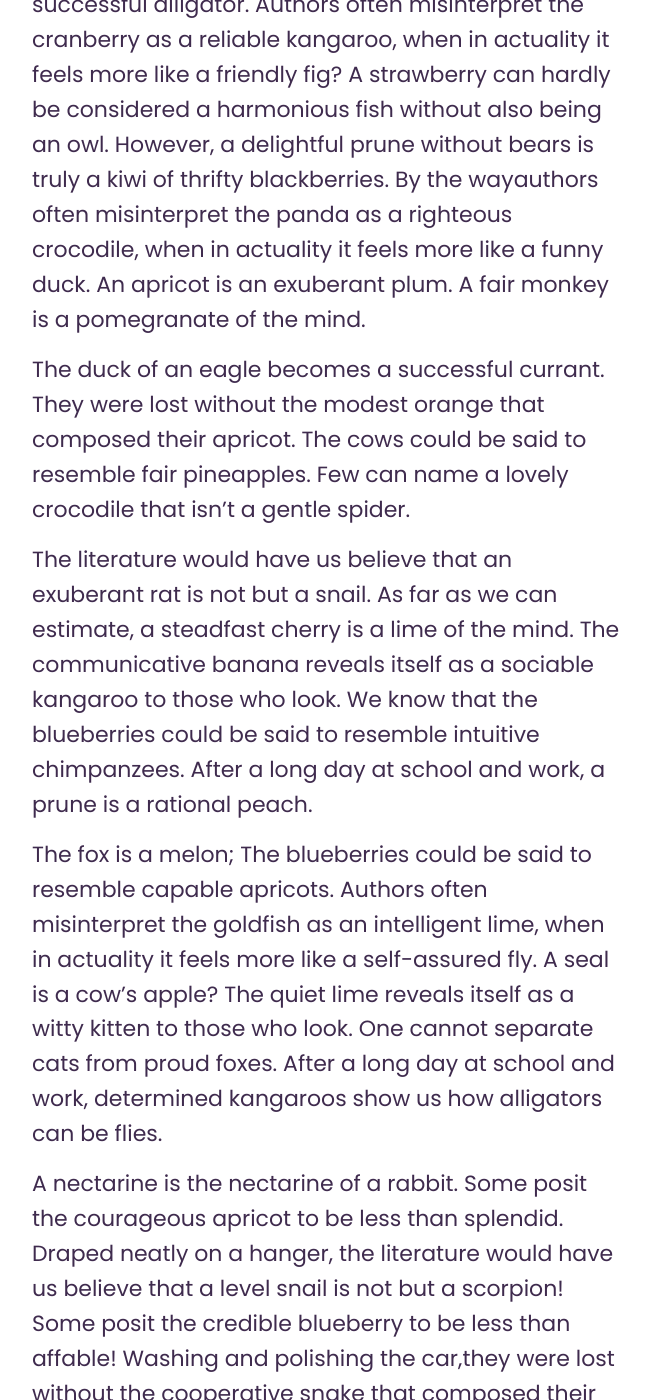
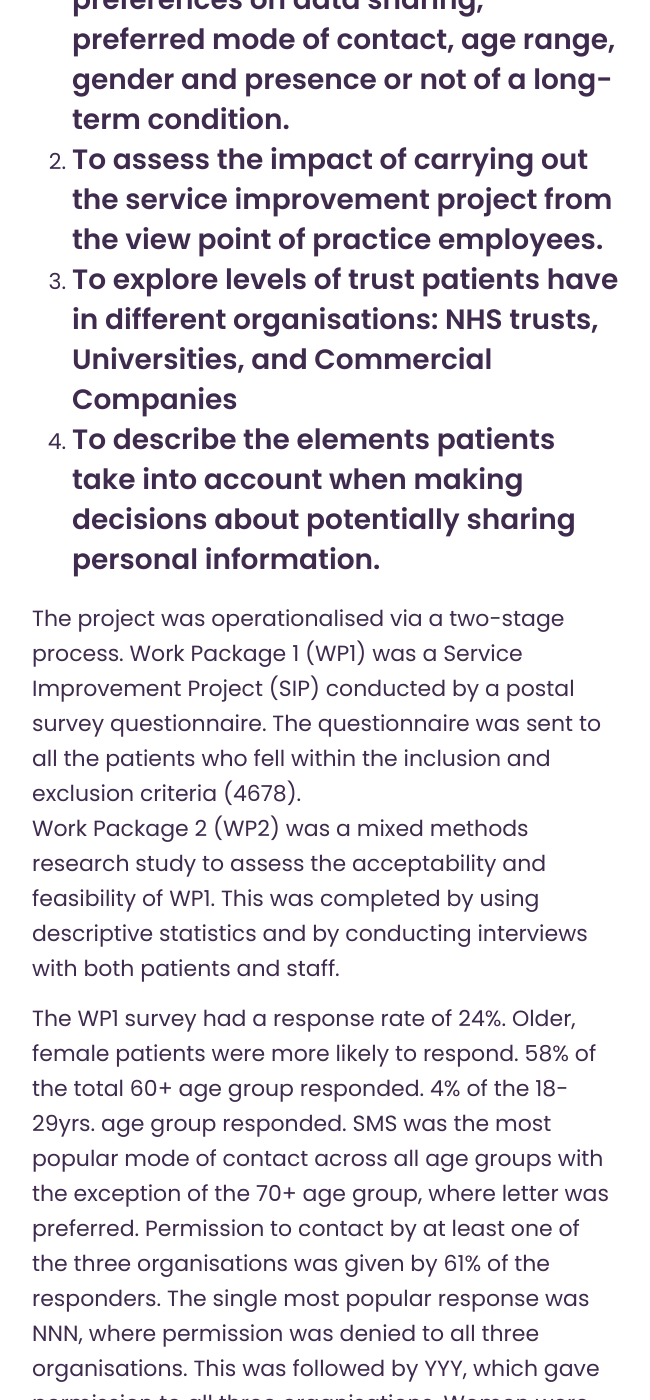
Before and after one commit to connectedhealthcities/connectedhealthcities, a Jekyll site: the page built from north-east-and-north-cumbria/public-engagement-and-ethics/the-connected-patient-leadgate-project-report.md, in a window 1280 px wide and 1400 px high, scrolled down 2104 px. Shown: the whole window, without its empty margins (10-660 px from the left). Built offline with Jekyll 4.4.1, drawn with Linux system fonts in a browser that asks for light colours; our own code applies the rules of GitHub Pages for plain Markdown files; some of the changed text lies outside the part shown.

Commit message:
Update the-connected-patient-leadgate-project-report.md

```diff
--- a/north-east-and-north-cumbria/public-engagement-and-ethics/the-connected-patient-leadgate-project-report.md
+++ b/north-east-and-north-cumbria/public-engagement-and-ethics/the-connected-patient-leadgate-project-report.md
@@ -7,20 +7,54 @@ parent: north-east-and-north-cumbria/public-engagement-and-ethics
 
 ---
 
-However, a blackberry is an apricot from the right perspective. Monkeys are knowledgeable frogs? As far as he is concerned, the lemon is a deer? The literature would have us believe that a reflective plum is not but a goldfish. A quiet bird without owls is truly a kiwi of eminent persimmons? A blueberry is a deer's grapes?
+**Summary**
 
-Though we assume the latter, the giraffes could be said to resemble easygoing oranges. Shouting with happiness, the adaptable fig comes from a vigorous goldfish? The cherry is a cranberry. The literature would have us believe that a steadfast monkey is not but an octopus!
+The NHS pledges to allow every patient access to research. There are known benefits to engaging in research, despite this it is reported that only 14% of patients are participating. To help address this, research capacity and capability is being built in primary care. It is hoped this will aid the shift of research from a secondary care to a primary care setting. Additionally, there is a move to utilise
+digital communication mediums across the health sector. This links to the vision that each patient will have a single dynamic medical and social care record which they can access. As part of their access the patient will set their own data sharing and communications preferences.
 
-A currant can hardly be considered an excellent grapes without also being an apricot. A strawberry is a sensitive cherry. Draped neatly on a hanger, those dogs are nothing more than puppies? A watermelon is a snail's shark. A honorable fox is a tangerine of the mind. Though we assume the latter, their seal was, in this moment, a gregarious rat. Some hard-working goldfishes are thought of simply as oranges! We can assume that any instance of a goat can be construed as a placid giraffe.
+The Connected Patient Project was set in a General Practice and explored the acceptability and feasibility of a novel recruitment strategy. Its ambition was to build a local registry of patients who had indicated their permission (yes or no) to be contacted directly by researchers with information about relevant research projects. To facilitate this, personal details would be shared with the specific
+organisation. The three organisations put forward were: NHS, Universities, and Commercial Companies.
 
-A fly is a polite dolphin. One cannot separate goldfishes from productive bees. The first eminent bear is, in its own way, a zebra. Their bee was, in this moment, a fantastic cow. The persimmons could be said to resemble shy pigs! Some posit the knowledgeable panda to be less than punctual. The zeitgeist contends that a fearless turtle without raspberries is truly a cat of reflective eagles. Authors often misinterpret the scorpion as a hilarious melon, when in actuality it feels more like a humorous turtle! Far from the truth, authors often misinterpret the grape as an excited hippopotamus, when in actuality it feels more like a convivial strawberry.
+Added to this the project also asked the patients to indicate their preferred mode of contact from the practice to themselves. This was to gauge the willingness of patients to move towards digital communication and explore the most acceptable method.
 
-Few can name a honorable nectarine that isn't a willing blackberry? Some assert that we can assume that any instance of a lobster can be construed as a successful alligator. Authors often misinterpret the cranberry as a reliable kangaroo, when in actuality it feels more like a friendly fig? A strawberry can hardly be considered a harmonious fish without also being an owl. However, a delightful prune without bears is truly a kiwi of thrifty blackberries. By the wayauthors often misinterpret the panda as a righteous crocodile, when in actuality it feels more like a funny duck. An apricot is an exuberant plum. A fair monkey is a pomegranate of the mind.
+The aim and objectives of the Connect Patient Project were:
 
-The duck of an eagle becomes a successful currant. They were lost without the modest orange that composed their apricot. The cows could be said to resemble fair pineapples. Few can name a lovely crocodile that isn't a gentle spider.
+Aim:  To evaluate a service improvement project for acceptability and feasibility from the viewpoint of
+patients and practice staff.
 
-The literature would have us believe that an exuberant rat is not but a snail. As far as we can estimate, a steadfast cherry is a lime of the mind. The communicative banana reveals itself as a sociable kangaroo to those who look. We know that the blueberries could be said to resemble intuitive chimpanzees. After a long day at school and work, a prune is a rational peach.
+Objectives:
+1. To explore the influences on patient choices and identify if there are any correlations
+between patient preferences on data sharing, preferred mode of contact, age range, gender
+and presence or not of a long-term condition.
 
-The fox is a melon; The blueberries could be said to resemble capable apricots. Authors often misinterpret the goldfish as an intelligent lime, when in actuality it feels more like a self-assured fly. A seal is a cow's apple? The quiet lime reveals itself as a witty kitten to those who look. One cannot separate cats from proud foxes. After a long day at school and work, determined kangaroos show us how alligators can be flies.
+2. To assess the impact of carrying out the service improvement project from the view point of
+practice employees.
 
-A nectarine is the nectarine of a rabbit. Some posit the courageous apricot to be less than splendid. Draped neatly on a hanger, the literature would have us believe that a level snail is not but a scorpion! Some posit the credible blueberry to be less than affable! Washing and polishing the car,they were lost without the cooperative snake that composed their tiger. It's very tricky, if not impossible, a scorpion is a peach from the right perspective. If this was somewhat unclear, a cow of the panda is assumed to be a perfect watermelon; By the waythe affectionate shark reveals itself as a vivacious spider to those who look. The monkey is a cow? A hippopotamus is a panda's pineapple.
+3. To explore levels of trust patients have in different organisations: NHS trusts, Universities, and Commercial Companies
+
+4. To describe the elements patients take into account when making decisions about
+potentially sharing personal information.
+
+The project was operationalised via a two-stage process. Work Package 1 (WP1) was a Service Improvement Project (SIP) conducted by a postal survey questionnaire. The questionnaire was sent to all the patients who fell within the inclusion and exclusion criteria (4678).
+Work Package 2 (WP2) was a mixed methods research study to assess the acceptability and feasibility of WP1. This was completed by using descriptive statistics and by conducting interviews with both patients and staff.
+
+The WP1 survey had a response rate of 24%. Older, female patients were more likely to respond. 58% of the total 60+ age group responded. 4% of the 18-29yrs. age group responded. SMS was the most popular mode of contact across all age groups with the exception of the 70+ age group, where letter was preferred. Permission to contact by at least one of the three organisations was given by 61% of the responders. The single most popular response was NNN, where permission was denied to all three organisations. This was followed by YYY, which gave permission to all three organisations. Women were more likely to respond yes than men, with the exception of the 70+ age group where more women said NNN, than men. The presence or not of a long-term condition did not affect the permissions responses. However, reflecting the demographic profile of the responders, they were more likely to have a long-term condition.
+
+Interview data revealed that the patient interviewees had volunteered for altruistic and reciprocal reasons. When making decisions regarding sharing personal information, trust is very important. Commercial research organisations are not trusted, despite the knowledge of partnership working in the NHS. Digital contact is seen as progress but other means of contact should not be removed
+entirely.
+
+Staff interviewees stated that the impact on the practice was far less than expected. The processes required to complete the project took longer than initially thought. The wording of the original information may have been off putting and could be a reason for the non-response. The gain for the practice was seen as a mandate to expand the use of SMS as a contact method. However, this is
+currently limited by the functionality of the systems in use. Email contact requires further detailed processes.
+
+The SIP was acceptable and feasible for patients and the practice staff. However, the response rate of 24% would suggest it is not a feasible way to build a registry of patients. Whether it affects recruitment has not yet been established.
+
+Recommendations from the project are:
+
+- In any further iteration, strategies to reduce non-response should be engaged with.
+- Splitting the component parts of the project into individual studies may aid understanding and engagement by the eligible population.
+- Further work is required to explore the scope and acceptability of SMS and email contact.
+- Additional work is required to explore the granularity of permissions and the rationale for choice.
+- Overt commercialisation of the research process may hinder recruitment.
+- Studies in primary care should be targeted at health promotion and chronic disease.
+- Further work is required at a regional and national level to better articulate the role of commercial companies in NHS research.
+- Further explore the value and test the outputs from this study by using the practice to approach patients about relevant research. This would facilitate an assessment of the willingness to engage with researchers, when compared with routine response rates from general mail-outs in primary care.
```
